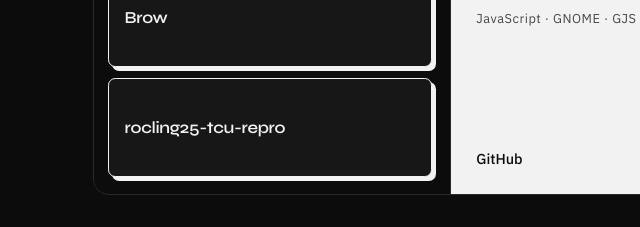
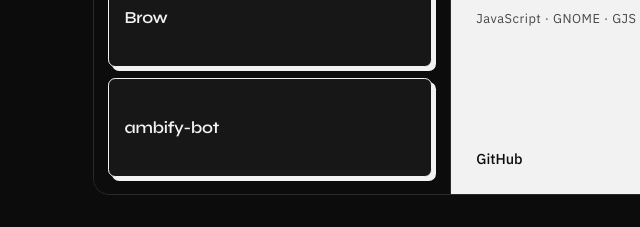
Before and after one commit to jettakarn/jettakarn.github.io, an Astro site: page / in a window 1280 px wide. Shown: the part 1013-1240 px from the top of the page, 11-651 px from the left. Built offline with nearby package versions, Linux system fonts and the light colour scheme; Astro itself is replaced by a stand-in of ours.

Commit message:
Swap the ROCLING project card for ambify-bot.

```diff
--- a/src/data/i18n.js
+++ b/src/data/i18n.js
@@ -72,11 +72,11 @@ export const locales = {
         year: "2026",
       },
       {
-        name: "rocling25-tcu-repro",
+        name: "ambify-bot",
         description:
-          "Independent reproduction of TCU’s ROCLING-2025 Chinese dimensional sentiment pipeline: e5 + LLM embeddings, SVR / ensemble, with a five-encoder test result close to the paper.",
-        stack: ["Python", "NLP", "PyTorch", "SVR"],
-        url: "https://github.com/jettakarn/rocling25-tcu-repro",
+          "LINE bot for Ambassador cinema rosters: upload a PDF, then look up shifts, monthly hours, and who can take a dropped shift.",
+        stack: ["JavaScript", "LINE", "Apps Script"],
+        url: "https://github.com/jettakarn/ambify-bot",
         year: "2026",
       },
     ],
@@ -158,11 +158,11 @@ export const locales = {
         year: "2026",
       },
       {
-        name: "rocling25-tcu-repro",
+        name: "ambify-bot",
         description:
-          "獨立重現 TCU 於 ROCLING-2025 的華語維度情感分析流程：e5 與 LLM embedding、SVR／ensemble，五編碼器測試結果接近論文 Table 4。",
-        stack: ["Python", "NLP", "PyTorch", "SVR"],
-        url: "https://github.com/jettakarn/rocling25-tcu-repro",
+          "國賓影城班表用的 LINE 機器人：上傳 PDF 後，可查班次、當月時數，以及誰能接被丟出的班。",
+        stack: ["JavaScript", "LINE", "Apps Script"],
+        url: "https://github.com/jettakarn/ambify-bot",
         year: "2026",
       },
     ],
```
